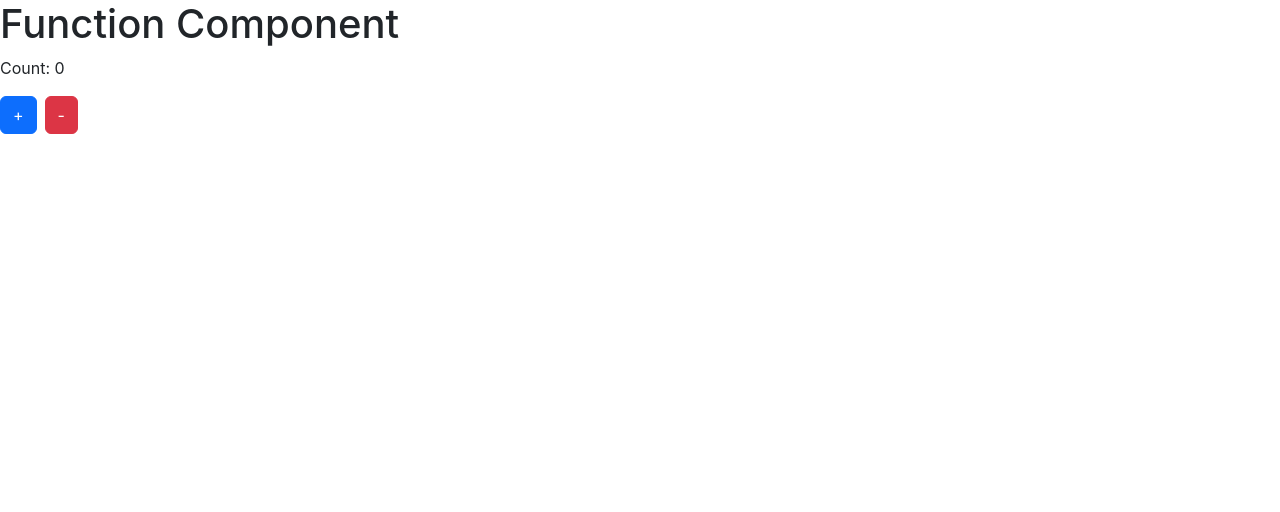
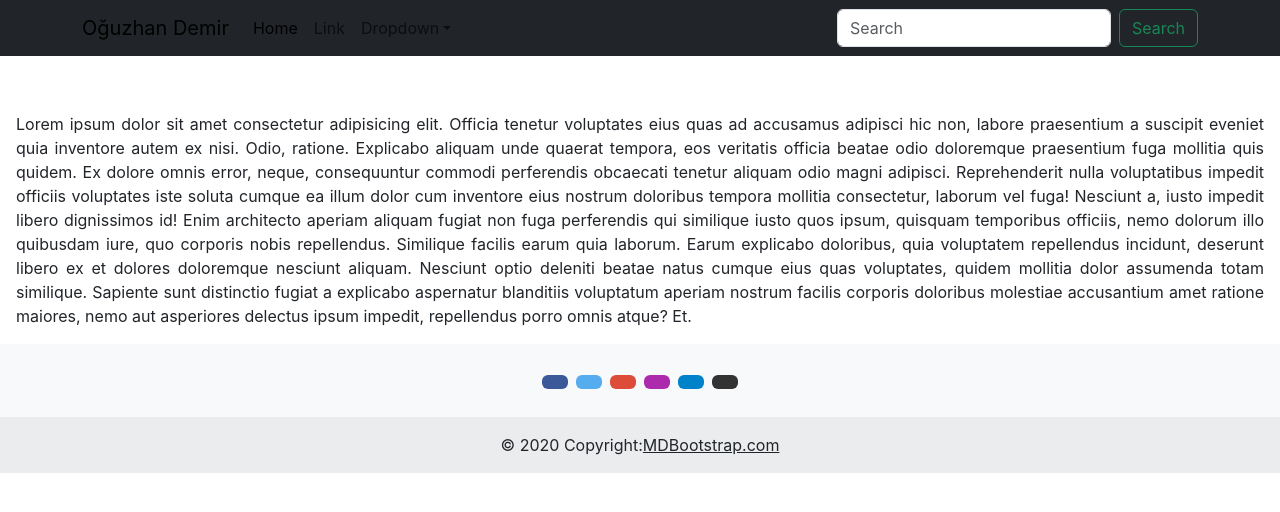
Before and after one commit to oguzdemir95/TechCareer_Frontend_Mastery, a React (Create React App) app in the folder _8_ReactJS/blog/: page / in a window 1280 px wide. Shown: the top 512 px of the page. Built offline with nearby package versions, Linux system fonts and the light colour scheme.

Commit message:
Props, Router

```diff
--- a/_8_ReactJS/blog/package.json
+++ b/_8_ReactJS/blog/package.json
@@ -8,6 +8,7 @@
     "@testing-library/user-event": "^13.5.0",
     "react": "^18.3.1",
     "react-dom": "^18.3.1",
+    "react-router-dom": "^6.26.1",
     "react-scripts": "5.0.1",
     "web-vitals": "^2.1.4"
   },
--- /dev/null
+++ b/_8_ReactJS/blog/src/RouterBlog.jsx
@@ -0,0 +1,23 @@
+import React from 'react'
+import HeaderFunction from './components/HeaderFunction'
+import FooterFunction from './components/FooterFunction'
+import MainFunction from './components/MainFunction'
+import { Navigate, Route, Routes } from 'react-router-dom'
+
+export default function RouterBlog() {
+  return (
+    <React.Fragment>
+        <HeaderFunction name="Oğuzhan Demir"/>
+
+        <div className="container">
+          <Routes>
+            <Route path={"/"} elementName={<MainFunction/>}/>
+            <Route path={"/index"} elementName={<MainFunction/>}/>
+            <Route path={"*"} elementName={<Navigate to={"/"}/>}/>
+          </Routes>
+        </div>
+        <MainFunction/>
+        <FooterFunction/>
+    </React.Fragment>
+  )
+}
--- /dev/null
+++ b/_8_ReactJS/blog/src/components/FooterFunction.jsx
@@ -0,0 +1,90 @@
+import React from 'react'
+
+export default function FooterFunction() {
+  return (
+    <>
+    <footer className="bg-body-tertiary text-center">
+  {/* Grid container */}
+  <div className="container p-4 pb-0">
+    {/* Section: Social media */}
+    <section className="mb-4">
+      {/* Facebook */}
+      <a
+        data-mdb-ripple-init=""
+        className="btn text-white btn-floating m-1"
+        style={{ backgroundColor: "#3b5998" }}
+        href="#!"
+        role="button"
+      >
+        <i className="fab fa-facebook-f" />
+      </a>
+      {/* Twitter */}
+      <a
+        data-mdb-ripple-init=""
+        className="btn text-white btn-floating m-1"
+        style={{ backgroundColor: "#55acee" }}
+        href="#!"
+        role="button"
+      >
+        <i className="fab fa-twitter" />
+      </a>
+      {/* Google */}
+      <a
+        data-mdb-ripple-init=""
+        className="btn text-white btn-floating m-1"
+        style={{ backgroundColor: "#dd4b39" }}
+        href="#!"
+        role="button"
+      >
+        <i className="fab fa-google" />
+      </a>
+      {/* Instagram */}
+      <a
+        data-mdb-ripple-init=""
+        className="btn text-white btn-floating m-1"
+        style={{ backgroundColor: "#ac2bac" }}
+        href="#!"
+        role="button"
+      >
+        <i className="fab fa-instagram" />
+      </a>
+      {/* Linkedin */}
+      <a
+        data-mdb-ripple-init=""
+        className="btn text-white btn-floating m-1"
+        style={{ backgroundColor: "#0082ca" }}
+        href="#!"
+        role="button"
+      >
+        <i className="fab fa-linkedin-in" />
+      </a>
+      {/* Github */}
+      <a
+        data-mdb-ripple-init=""
+        className="btn text-white btn-floating m-1"
+        style={{ backgroundColor: "#333333" }}
+        href="#!"
+        role="button"
+      >
+        <i className="fab fa-github" />
+      </a>
+    </section>
+    {/* Section: Social media */}
+  </div>
+  {/* Grid container */}
+  {/* Copyright */}
+  <div
+    className="text-center p-3"
+    style={{ backgroundColor: "rgba(0, 0, 0, 0.05)" }}
+  >
+    © 2020 Copyright:
+    <a className="text-body" href="https://mdbootstrap.com/">
+      MDBootstrap.com
+    </a>
+  </div>
+  {/* Copyright */}
+</footer>
+
+    </>
+  )
+}
--- /dev/null
+++ b/_8_ReactJS/blog/src/components/HeaderFunction.jsx
@@ -0,0 +1,75 @@
+import React from 'react'
+
+export default function HeaderFunction(props) {
+  return (
+    <>
+    <nav
+      class="navbar fixed-top navbar-expand-md navbar-light bg-dark"
+    >
+      <div class="container">
+        <a class="navbar-brand" href="#">{props.name}</a>
+        <button
+          class="navbar-toggler d-lg-none"
+          type="button"
+          data-bs-toggle="collapse"
+          data-bs-target="#collapsibleNavId"
+          aria-controls="collapsibleNavId"
+          aria-expanded="false"
+          aria-label="Toggle navigation"
+        >
+          <span class="navbar-toggler-icon"></span>
+        </button>
+        <div class="collapse navbar-collapse" id="collapsibleNavId">
+          <ul class="navbar-nav me-auto mt-2 mt-lg-0">
+            <li class="nav-item">
+              <a class="nav-link active" href="#" aria-current="page"
+                >Home
+                <span class="visually-hidden">(current)</span></a
+              >
+            </li>
+            <li class="nav-item">
+              <a class="nav-link" href="#">Link</a>
+            </li>
+            <li class="nav-item dropdown">
+              <a
+                class="nav-link dropdown-toggle"
+                href="#"
+                id="dropdownId"
+                data-bs-toggle="dropdown"
+                aria-haspopup="true"
+                aria-expanded="false"
+                >Dropdown</a
+              >
+              <div
+                class="dropdown-menu"
+                aria-labelledby="dropdownId"
+              >
+                <a class="dropdown-item" href="#"
+                  >Action 1</a
+                >
+                <a class="dropdown-item" href="#"
+                  >Action 2</a
+                >
+              </div>
+            </li>
+          </ul>
+          <form class="d-flex my-2 my-lg-0">
+            <input
+              class="form-control me-sm-2"
+              type="text"
+              placeholder="Search"
+            />
+            <button
+              class="btn btn-outline-success my-2 my-sm-0"
+              type="submit"
+            >
+              Search
+            </button>
+          </form>
+        </div>
+      </div>
+    </nav>
+
+    </>
+  )
+}
--- /dev/null
+++ b/_8_ReactJS/blog/src/components/MainFunction.jsx
@@ -0,0 +1,20 @@
+import React from 'react'
+
+import './main.css'
+
+export default function MainFunction() {
+  return (
+    <React.Fragment>
+      <br /><br /><br /><br />
+      <p style={{fontSize:"1rem", textAlign:"justify"}}>
+        Lorem ipsum dolor sit amet consectetur adipisicing elit. Officia tenetur voluptates eius quas ad accusamus adipisci hic non, labore praesentium a suscipit eveniet quia inventore autem ex nisi. Odio, ratione.
+        Explicabo aliquam unde quaerat tempora, eos veritatis officia beatae odio doloremque praesentium fuga mollitia quis quidem. Ex dolore omnis error, neque, consequuntur commodi perferendis obcaecati tenetur aliquam odio magni adipisci.
+        Reprehenderit nulla voluptatibus impedit officiis voluptates iste soluta cumque ea illum dolor cum inventore eius nostrum doloribus tempora mollitia consectetur, laborum vel fuga! Nesciunt a, iusto impedit libero dignissimos id!
+        Enim architecto aperiam aliquam fugiat non fuga perferendis qui similique iusto quos ipsum, quisquam temporibus officiis, nemo dolorum illo quibusdam iure, quo corporis nobis repellendus. Similique facilis earum quia laborum.
+        Earum explicabo doloribus, quia voluptatem repellendus incidunt, deserunt libero ex et dolores doloremque nesciunt aliquam. Nesciunt optio deleniti beatae natus cumque eius quas voluptates, quidem mollitia dolor assumenda totam similique.
+        Sapiente sunt distinctio fugiat a explicabo aspernatur blanditiis voluptatum aperiam nostrum facilis corporis doloribus molestiae accusantium amet ratione maiores, nemo aut asperiores delectus ipsum impedit, repellendus porro omnis atque? Et.
+
+      </p>
+    </React.Fragment>
+  )
+}
--- /dev/null
+++ b/_8_ReactJS/blog/src/components/main.css
@@ -0,0 +1,3 @@
+p{
+    margin:1rem;
+}
--- a/_8_ReactJS/blog/src/index.js
+++ b/_8_ReactJS/blog/src/index.js
@@ -1,15 +1,21 @@
 import React from 'react';
 import ReactDOM from 'react-dom/client';
+import {BrowserRouter} from 'react-router-dom';
 import './index.css';
 // import App from './App';
 // import ClassComponentsTutorials from './components/ClassComponentsTutorials';
 import reportWebVitals from './reportWebVitals';
-import FunctionComponentsTutorials from './components/FunctionComponentsTutorials';
+// import FunctionComponentsTutorials from './components/FunctionComponentsTutorials';
+import RouterBlog from './RouterBlog';
 
 const root = ReactDOM.createRoot(document.getElementById('root'));
 root.render(
   <React.StrictMode>
-    <FunctionComponentsTutorials/>
+    <BrowserRouter>
+    <RouterBlog/>
+    </BrowserRouter>
+
+    {/* <FunctionComponentsTutorials/> */}
     {/* <App /> */}
     {/* <ClassComponentsTutorials/> */}
   </React.StrictMode>
```
Also changed, not shown: 1 other file (tests, documents, lock files or other folders).
